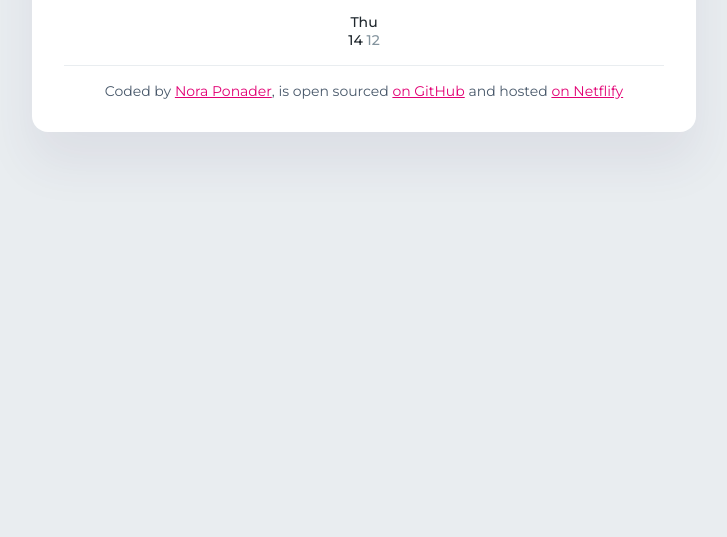
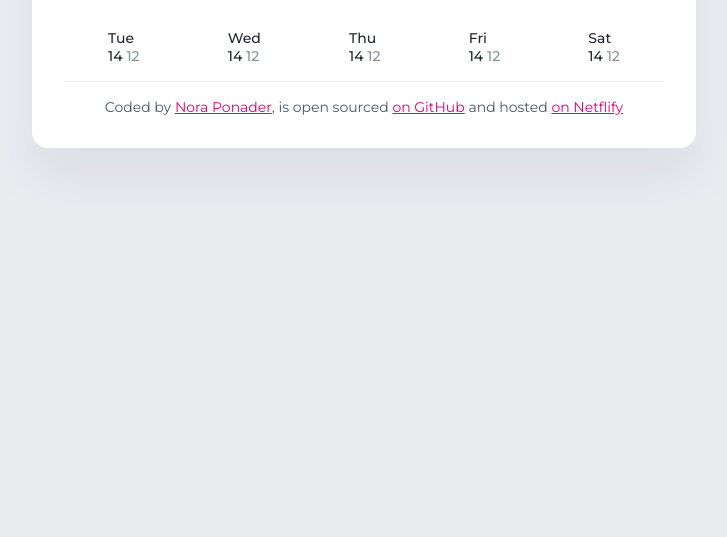
Before and after one commit to nponader/Reworked-Weather-App, a plain HTML site: page index.html in a window 1280 px wide. Shown: the part 263-800 px from the top of the page, without its empty margins (276-1003 px from the left). Drawn offline with nearby package versions, Linux system fonts and the light colour scheme; no server answers.

Commit message:
Improved Weather Forecast HTML and CSS. Injected Weather Forecast via Java Script

```diff
--- a/index.html
+++ b/index.html
@@ -50,18 +50,7 @@
             <div class="weather-app-unit">°C</div>
           </div>
         </div>
-        <div class="weather-forecast">
-          <div class="row">
-            <div class="col-2">
-              <div class="weather-forecast-date">Thu</div>
-              <div class="weather-forecast-icon"></div>
-              <div class="weather-forecast-temperatures">
-                <span class="weather-forecast-temp-max">14</span>
-                <span class="weather-forecast-temp-min">12</span>
-              </div>
-            </div>
-          </div>
-        </div>
+        <div class="weather-forecast" id="forecast"></div>
       </main>
 
       <footer>
--- a/src/index.js
+++ b/src/index.js
@@ -51,7 +51,31 @@ function handleSearchSubmit(event) {
   searchCity(searchInput.value);
 }
 
+function displayForecast() {
+  let forecastElement = document.querySelector("#forecast");
+
+  let days = ["Tue", "Wed", "Thu", "Fri", "Sat"];
+  let forecastHtml = "";
+
+  days.forEach(function (day) {
+    forecastHtml =
+      forecastHtml +
+      `
+            <div class="weather-forecast-day">
+              <div class="weather-forecast-date">${day}</div>
+              <div class="weather-forecast-icon"></div>
+              <div class="weather-forecast-temperatures">
+                <span class="weather-forecast-temp-max">14</span>
+                <span class="weather-forecast-temp-min">12</span>
+              </div>
+            </div>
+            `;
+  });
+  forecastElement.innerHTML = forecastHtml;
+}
+
 let searchFormElement = document.querySelector("#search-form");
 searchFormElement.addEventListener("submit", handleSearchSubmit);
 
 searchCity("Bayreuth");
+displayForecast();
--- a/src/style.css
+++ b/src/style.css
@@ -96,8 +96,9 @@ a {
 }
 
 .weather-forecast {
-  margin-top: 16px;
-  text-align: center;
+  display: flex;
+  justify-content: space-around;
+  margin-top: 32px;
 }
 
 .weather-forecast-date {
```
